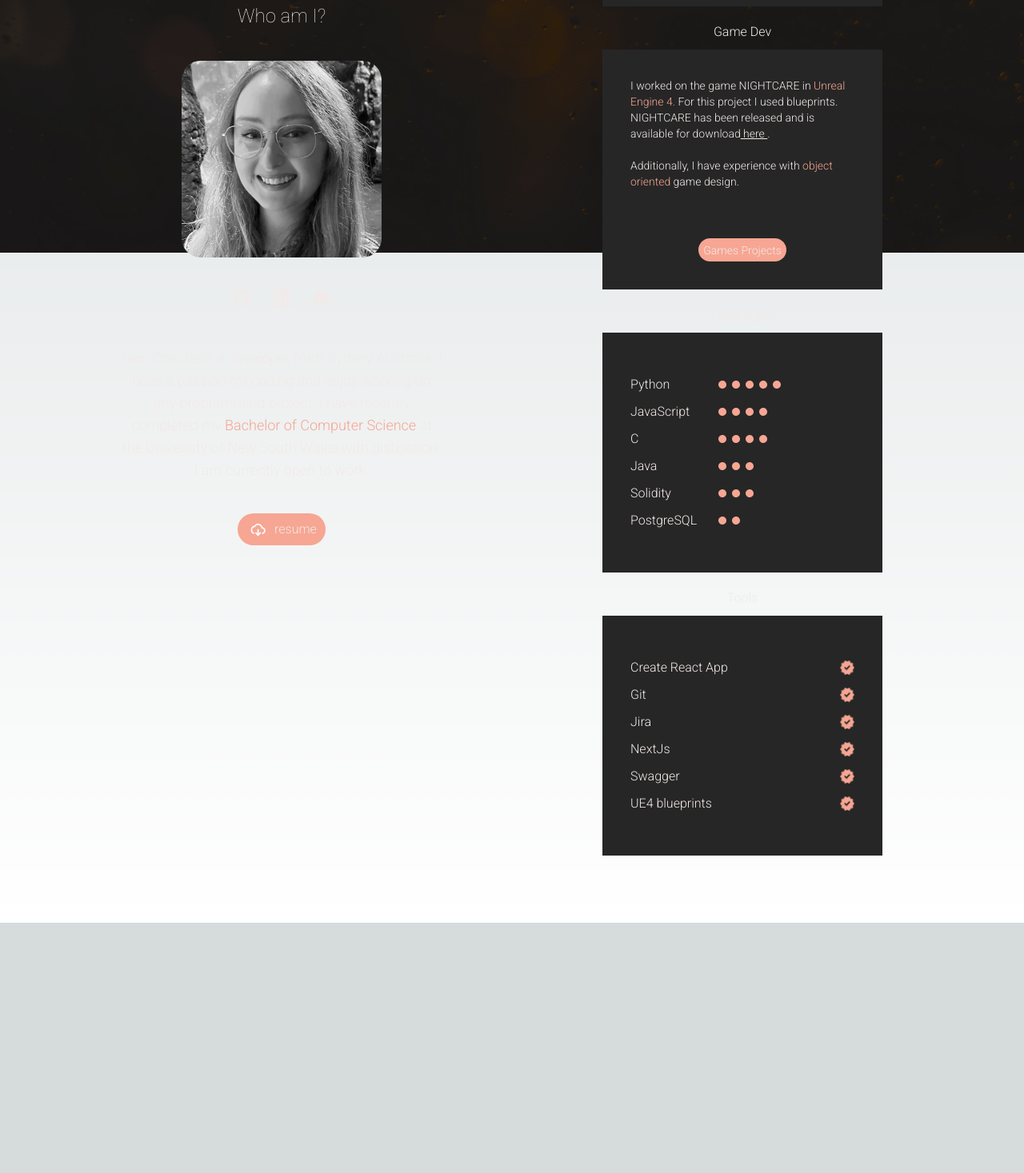
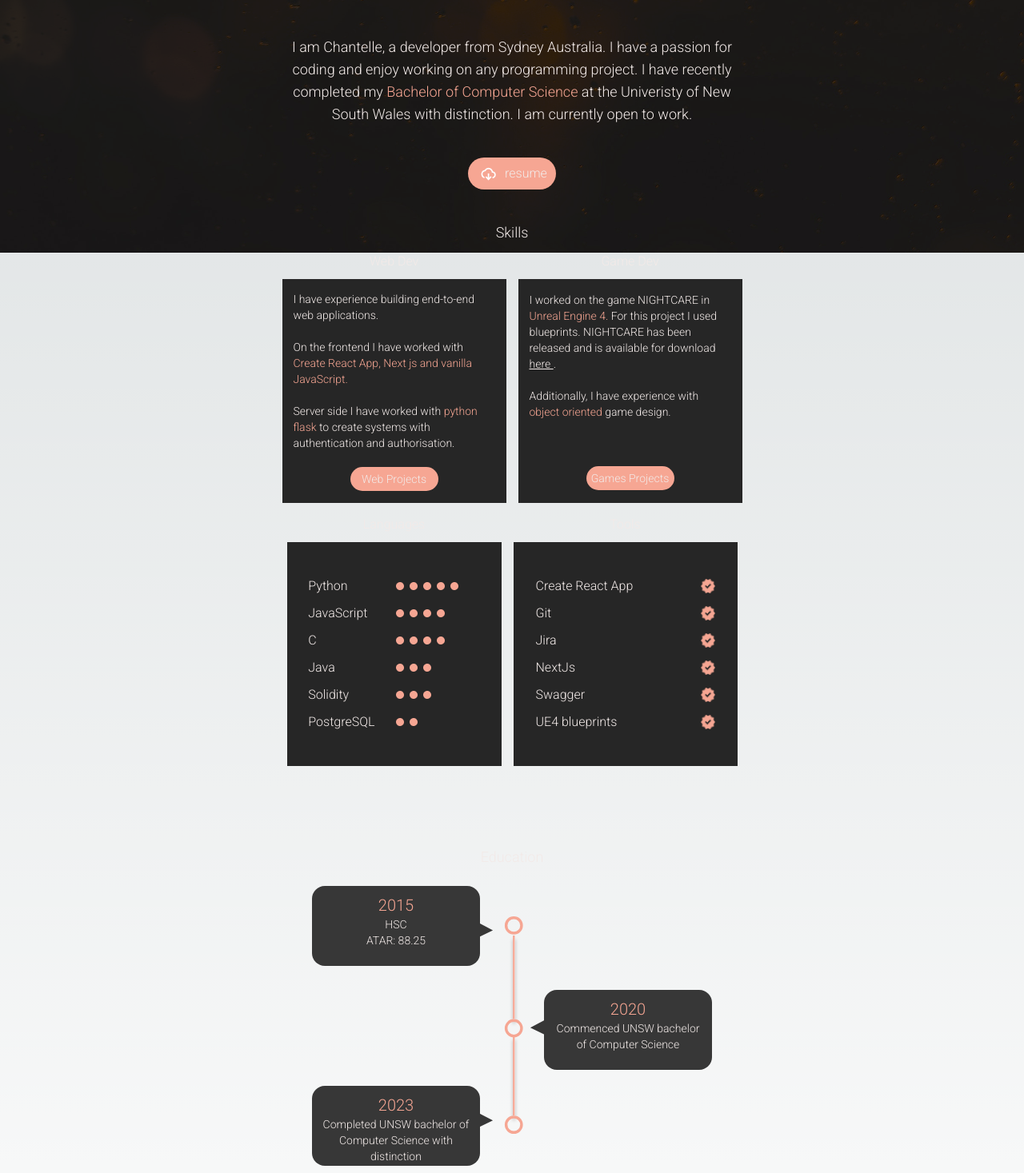
Before and after one commit to chanteCon/portfolioWebsite, a Next.js app in the folder website/: page /about in a window 1280 px wide. Shown: the part 484-1951 px from the top of the page at 80% size. Before the commit the page ends 1638 px from the top, so only its background shows below. Built offline with nearby package versions, Linux system fonts and the light colour scheme.

Commit message:
about page for larger screens

```diff
--- a/website/app/about/page.js
+++ b/website/app/about/page.js
@@ -1,4 +1,6 @@
+import { ContactForm } from "../components/ContactForm";
 import { ContactLinks } from "../components/ContactLinks";
+import { EducationInfo } from "../components/EducationInfo";
 import { ProjectsByCategory } from "../components/ProjectsByCategory";
 import { SmallTick } from "../components/SmallTick";
 
@@ -22,6 +24,12 @@ export default function About() {
     "UE4 blueprints"
   ]
 
+  const education = [
+    {year: 2015, details: "HSC \n ATAR: 88.25"},
+    {year: 2020, details: "Commenced UNSW bachelor of Computer Science"},
+    {year: 2023, details: "Completed UNSW bachelor of Computer Science with distinction"}
+  ]
+
   const addSkill = (skill) => {
     return (
     <div className = "flex flex-row gap-[7px]">
@@ -35,8 +43,8 @@ export default function About() {
     )
   }
  return (
-  <div className = 'p-[5%] pt-[100px] text-[#F2EAE8] flex'>
-    <section className = "flex flex-col items-center justify-center w-[50%] gap-[40px]">
+  <div className = 'pt-[100px] text-[#F2EAE8] flex flex-wrap justify-center gap-y-[40px]'>
+    <section className = "3xl:fixed left-[100px] top-[150px] flex flex-col items-center justify-center w-[800px] gap-[40px]">
       <h1 className = "text-2xl font-extralight">Who am I?</h1>
       <img
         src = "/images/aboutImg.png"
@@ -65,23 +73,26 @@ export default function About() {
         <p> resume </p>
       </a>
     </section>
-    <section className = "w-[50%] flex flex-col justify-center items-center" >
+    <div className = "3xl:relative flex flex-col left-[350px] gap-y-[100px]">
+      <section className = "w-[800px] flex flex-col justify-center items-center" >
         <p className = "text-lg" >Skills</p>
-    <div className = "mt-[30px] flex flex-row flex-wrap gap-[20px] justify-center ">
+        <div className = "mt-[10px] flex flex-row flex-wrap gap-[15px] justify-center ">
           <div className ="flex flex-col items-center gap-[10px]">
             <p>Web Dev</p>
-        <div className = "w-[350px] h-[300px] bg-[#262626] p-[10%] text-sm flex flex-col items-center">
+            <div className = "w-[280px] h-[280px] bg-[#262626] p-[5%] text-sm flex flex-col items-center justify-center">
+              <p className = "pb-[-30px]">
                 <p> I have experience building end-to-end web applications.<p/><br/>
                 <p>On the frontend I have worked with <p className = "text-[#F6A693] inline">Create React App, Next js and vanilla JavaScript.</p></p><br/>
                 <p>Server side I have worked with <p className = "text-[#F6A693] inline">python flask</p> to create systems with authentication and authorisation.</p><br/>
+                </p>
               </p>
               <ProjectsByCategory filter = { "Web"} />
             </div>
           </div>
           <div className ="flex flex-col items-center gap-[10px] ">
             <p>Game Dev</p>
-        <div className = "w-[350px] h-[300px] bg-[#262626] p-[10%] text-sm flex flex-col items-center">
-          <p className = "pb-[41px]" ><p>I worked on the game NIGHTCARE in <p className = "text-[#F6A693] inline">Unreal Engine 4.</p> For this project I used blueprints. NIGHTCARE has been released and is available for download
+            <div className = "w-[280px] h-[280px] bg-[#262626] p-[5%] text-sm flex flex-col items-center justify-center">
+              <p className = "pb-[38px]" ><p>I worked on the game NIGHTCARE in <p className = "text-[#F6A693] inline">Unreal Engine 4.</p> For this project I used blueprints. NIGHTCARE has been released and is available for download
                 <a
                 href = "https://rinade.itch.io/nightcare"
                 target = "_blank"
@@ -96,7 +107,7 @@ export default function About() {
           </div>
           <div className ="flex flex-col items-center gap-[10px]">
             <p >Languages</p>
-        <div className = "w-[350px] h-[300px] bg-[#262626] flex flex-col justify-center items-start gap-[10px] p-[10%]">
+            <div className = "w-[268px] h-[280px] bg-[#262626] flex flex-col justify-center items-start gap-[10px] p-[10%]">
               {
                 languages.map(language =>
                 <div className = "flex justify-center items-center gap-[10px]" >
@@ -110,7 +121,7 @@ export default function About() {
           </div>
           <div className ="flex flex-col items-center gap-[10px]">
             <p>Tools</p>
-        <div className = "w-[350px] h-[300px] bg-[#262626] flex flex-col justify-center items-start gap-[10px] p-[10%]">
+            <div className = "w-[280px] h-[280px] bg-[#262626] flex flex-col justify-center items-start gap-[10px] p-[10%]">
               {
                 tools.map(tool =>
                   <div className = "w-full flex justify-between">
@@ -123,6 +134,31 @@ export default function About() {
           </div>
         </div>
       </section>
+      <section className = "w-[800px] flex flex-col justify-center items-center ">
+        <p className = "text-lg" >Education</p>
+        <div>
+        <img
+          className = "pt-[60px]"
+          src = "images/timeline.svg"
+          alt= "A timeline of education"
+          width = "100px"
+          height ="200px"
+        />
+        </div>
+        <div className = "relative top-[-310px] right-[145px]">
+          <EducationInfo education = { education[0] } />
+        </div>
+        <div className = "relative top-[-280px] left-[145px]">
+          <EducationInfo education = { education[1] } />
+        </div>
+        <div className = "relative top-[-260px] right-[145px]">
+          <EducationInfo education = { education[2] } />
+        </div>
+        <div className = "w-[80%] mt-[-200px]">
+          <ContactForm />
+        </div>
+      </section>
+    </div>
   </div>
  )
 }
--- /dev/null
+++ b/website/app/components/EducationInfo.jsx
@@ -0,0 +1,8 @@
+export const EducationInfo = ({ education }) => {
+  return (
+    <div className = "bg-[#373737] w-[210px] h-[100px] rounded-2xl text-center p-[10px] sm:hover:scale-105">
+      <p className = "text-[#F6A693] text-xl">{education.year}</p>
+      <p className = "whitespace-pre-line text-sm">{education.details}</p>
+    </div>
+  )
+}
--- a/website/tailwind.config.js
+++ b/website/tailwind.config.js
@@ -6,13 +6,25 @@ module.exports = {
     './app/**/*.{js,ts,jsx,tsx,mdx}',
   ],
   theme: {
-    extend: {
-      backgroundImage: {
-        'gradient-radial': 'radial-gradient(var(--tw-gradient-stops))',
-        'gradient-conic':
-          'conic-gradient(from 180deg at 50% 50%, var(--tw-gradient-stops))',
-      },
-    },
+    screens: {
+      'sm': '640px',
+      // => @media (min-width: 640px) { ... }
+
+      'md': '768px',
+      // => @media (min-width: 768px) { ... }
+
+      'lg': '1024px',
+      // => @media (min-width: 1024px) { ... }
+
+      'xl': '1280px',
+      // => @media (min-width: 1280px) { ... }
+
+      '2xl': '1536px',
+      // => @media (min-width: 1536px) { ... }
+
+      '3xl': '1600px',
+      // => @media (min-width: 1600px) { ... }
+    }
   },
   plugins: [],
 }
```
Also changed, not shown: website/public/images/timeline.svg (added). Lines whose indentation alone changed are shown as unchanged.
